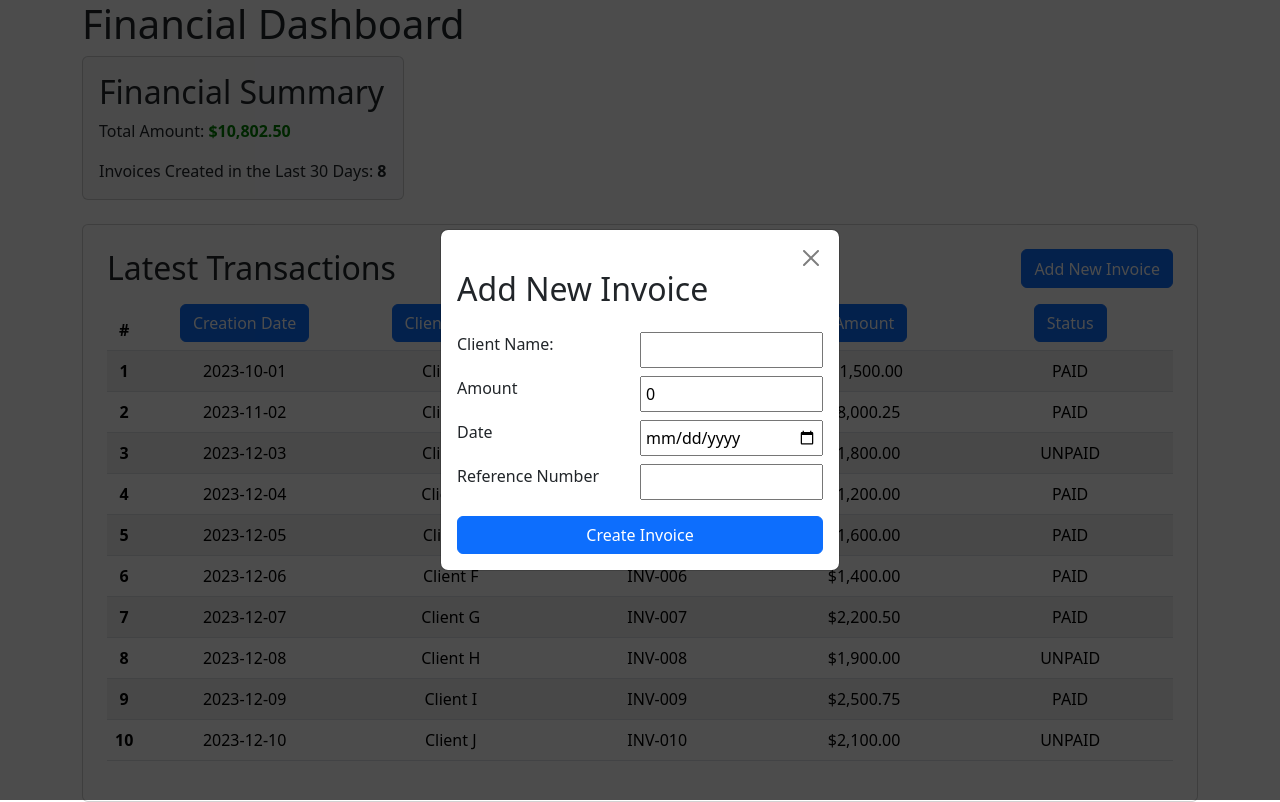
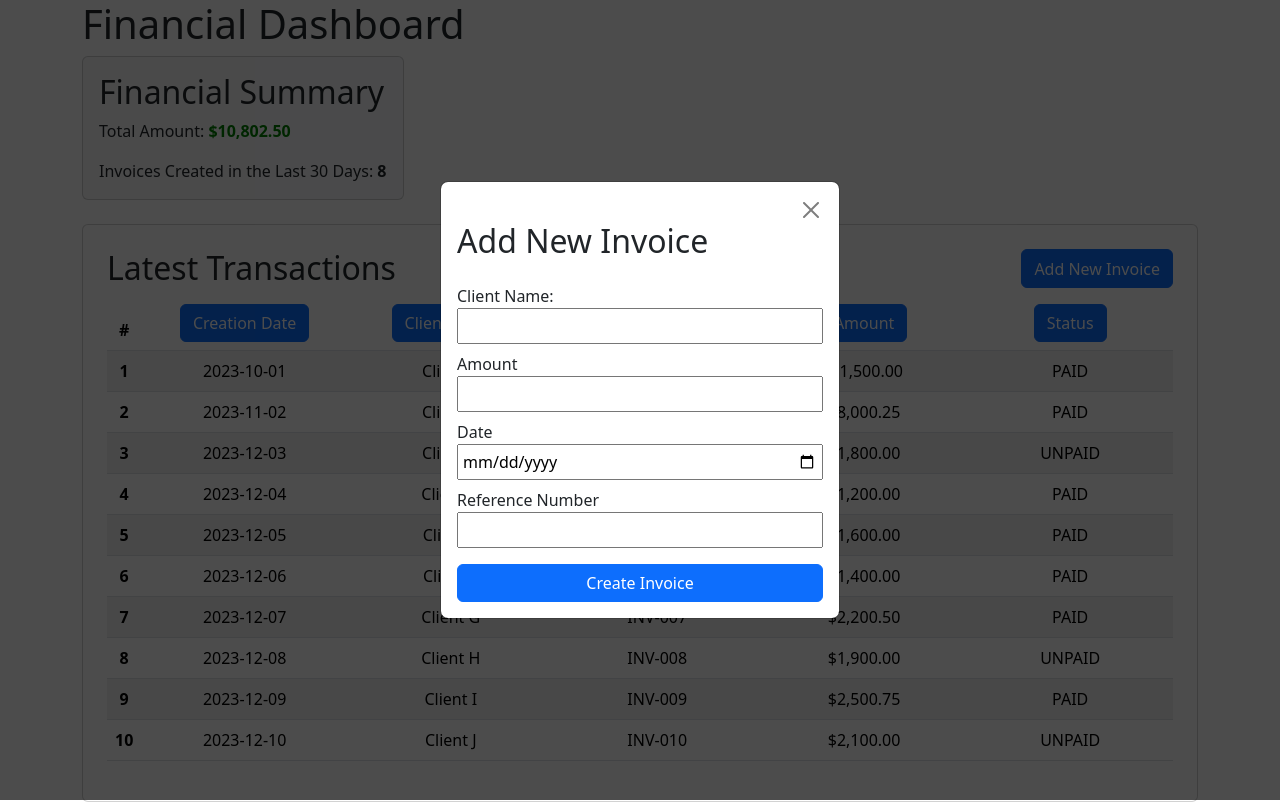
Before and after one commit to jonjon81/financial-tracker-react, a React (Vite) app: page / in a window 1280 px wide. Both pictures are taken after a click on the button "Add New Invoice". Built offline with nearby package versions, Linux system fonts and the light colour scheme.

Commit message:
Add react-hook-form for validation and error messages

```diff
--- a/package.json
+++ b/package.json
@@ -14,6 +14,7 @@
     "react": "^18.2.0",
     "react-bootstrap": "^2.9.2",
     "react-dom": "^18.2.0",
+    "react-hook-form": "7.43",
     "react-icons": "^4.12.0"
   },
   "devDependencies": {
--- a/src/components/InvoicesWidget.tsx
+++ b/src/components/InvoicesWidget.tsx
@@ -5,6 +5,7 @@ import { formatPrice } from '../utils/helpers';
 import './InvoicesWidget.css';
 import { FaChevronDown } from 'react-icons/fa';
 import { FaChevronUp } from 'react-icons/fa';
+import { FieldValues, useForm } from 'react-hook-form';
 
 interface InvoicesProps {
   invoices: Invoice[];
@@ -21,13 +22,20 @@ type ColumnHeader = keyof Invoice;
 
 const InvoicesWidget: React.FC<InvoicesProps> = ({ invoices, setInvoices, transactions }) => {
   const [showModal, setShowModal] = useState<boolean>(false);
-  const [newInvoice, setNewInvoice] = useState<Partial<Invoice>>({
-    clientName: '',
-    creationDate: '',
-    referenceNumber: '',
-    amount: 0,
-    status: 'UNPAID',
-  });
+  // const [newInvoice, setNewInvoice] = useState<Partial<Invoice>>({
+  //   clientName: '',
+  //   creationDate: '',
+  //   referenceNumber: '',
+  //   amount: 0,
+  //   status: 'UNPAID',
+  // });
+
+  const {
+    register,
+    handleSubmit,
+    formState: { errors },
+  } = useForm();
+  const onSubmit = (data: FieldValues) => console.log(data);
 
   const [sortConfig, setSortConfig] = useState<{ column: ColumnHeader | null; direction: SortDirection }>({
     column: null,
@@ -40,29 +48,29 @@ const InvoicesWidget: React.FC<InvoicesProps> = ({ invoices, setInvoices, transa
 
   const [editInvoice, setEditInvoice] = useState<Partial<Invoice> | null>(null);
 
-  const handleCreateInvoice = () => {
-    if (newInvoice.clientName && newInvoice.creationDate && newInvoice.referenceNumber && newInvoice.amount) {
-      const createdInvoice: Invoice = {
-        clientName: newInvoice.clientName,
-        creationDate: newInvoice.creationDate,
-        referenceNumber: newInvoice.referenceNumber,
-        amount: newInvoice.amount,
-        status: 'UNPAID',
-      };
+  // const handleCreateInvoice = () => {
+  //   if (newInvoice.clientName && newInvoice.creationDate && newInvoice.referenceNumber && newInvoice.amount) {
+  //     const createdInvoice: Invoice = {
+  //       clientName: newInvoice.clientName,
+  //       creationDate: newInvoice.creationDate,
+  //       referenceNumber: newInvoice.referenceNumber,
+  //       amount: newInvoice.amount,
+  //       status: 'UNPAID',
+  //     };
 
-      const updatedInvoices = [...invoices, createdInvoice];
-      setInvoices(updatedInvoices);
+  //     const updatedInvoices = [...invoices, createdInvoice];
+  //     setInvoices(updatedInvoices);
 
-      setShowModal(false);
-      setNewInvoice({
-        clientName: '',
-        creationDate: '',
-        referenceNumber: '',
-        amount: 0,
-        status: 'UNPAID',
-      });
-    }
-  };
+  //     setShowModal(false);
+  //     setNewInvoice({
+  //       clientName: '',
+  //       creationDate: '',
+  //       referenceNumber: '',
+  //       amount: 0,
+  //       status: 'UNPAID',
+  //     });
+  //   }
+  // };
 
   const handleUpdateInvoice = () => {
     if (editInvoice) {
@@ -206,47 +214,57 @@ const InvoicesWidget: React.FC<InvoicesProps> = ({ invoices, setInvoices, transa
               ></button>
             </div>
             <h2 className="mb-4">Add New Invoice</h2>
-            <form onClick={(e) => e.stopPropagation()} onSubmit={handleCreateInvoice}>
-              <label className="d-flex justify-content-between mb-2">
+            <form onClick={(e) => e.stopPropagation()} onSubmit={handleSubmit(onSubmit)}>
+              <label className="d-flex flex-column justify-content-between mb-2">
                 Client Name:
+                <div>
                   <input
-                  className="w-50"
+                    className="w-100"
                     type="text"
-                  required
-                  value={newInvoice.clientName}
-                  onChange={(e) => setNewInvoice({ ...newInvoice, clientName: e.target.value })}
+                    id="clientName"
+                    {...register('clientName', { required: true, minLength: 3 })}
                   />
+                  {errors.clientName?.type === 'required' && (
+                    <p className="text-danger">The client name field is required.</p>
+                  )}
+                  {errors.clientName?.type === 'minLength' && (
+                    <p className="text-danger">The client name must be at least 3 characters.</p>
+                  )}
+                </div>
               </label>
-              <label className="d-flex justify-content-between mb-2">
+              <label className="d-flex flex-column justify-content-between mb-2">
                 Amount
+                <div>
                   <input
-                  className="w-50"
+                    className="w-100"
                     type="number"
-                  required
-                  value={newInvoice.amount}
                     step="0.01"
-                  onChange={(e) => setNewInvoice({ ...newInvoice, amount: parseFloat(e.target.value) })}
+                    id="amount"
+                    {...register('amount', { required: true })}
                   />
+                  {errors.amount?.type === 'required' && <p className="text-danger">The amount is required.</p>}
+                </div>
               </label>
-              <label className="d-flex justify-content-between mb-2">
+              <label className="d-flex flex-column justify-content-between mb-2">
                 Date
+                <div>
+                  <input className="w-100" type="date" id="date" {...register('date', { required: true })} />
+                  {errors.date?.type === 'required' && <p className="text-danger">The date is required.</p>}
+                </div>
+              </label>
+              <label className="d-flex flex-column justify-content-between mb-2">
+                Reference Number
+                <div>
                   <input
-                  className="w-50"
-                  type="date"
-                  required
-                  value={newInvoice.creationDate}
-                  onChange={(e) => setNewInvoice({ ...newInvoice, creationDate: e.target.value })}
+                    className="w-100"
+                    type="text"
+                    id="referenceNumber"
+                    {...register('referenceNumber', { required: true })}
                   />
-              </label>
-              <label className="d-flex justify-content-between mb-2">
-                Reference Number
-                <input
-                  className="w-50"
-                  type="text"
-                  required
-                  value={newInvoice.referenceNumber}
-                  onChange={(e) => setNewInvoice({ ...newInvoice, referenceNumber: e.target.value })}
-                />
+                  {errors.referenceNumber?.type === 'required' && (
+                    <p className="text-danger">The reference number is required.</p>
+                  )}
+                </div>
               </label>
               <button className="mt-2 w-100 btn btn-primary" type="submit">
                 Create Invoice
```
Also changed, not shown: 1 other file (tests, documents, lock files or other folders). Lines whose indentation alone changed are shown as unchanged.
